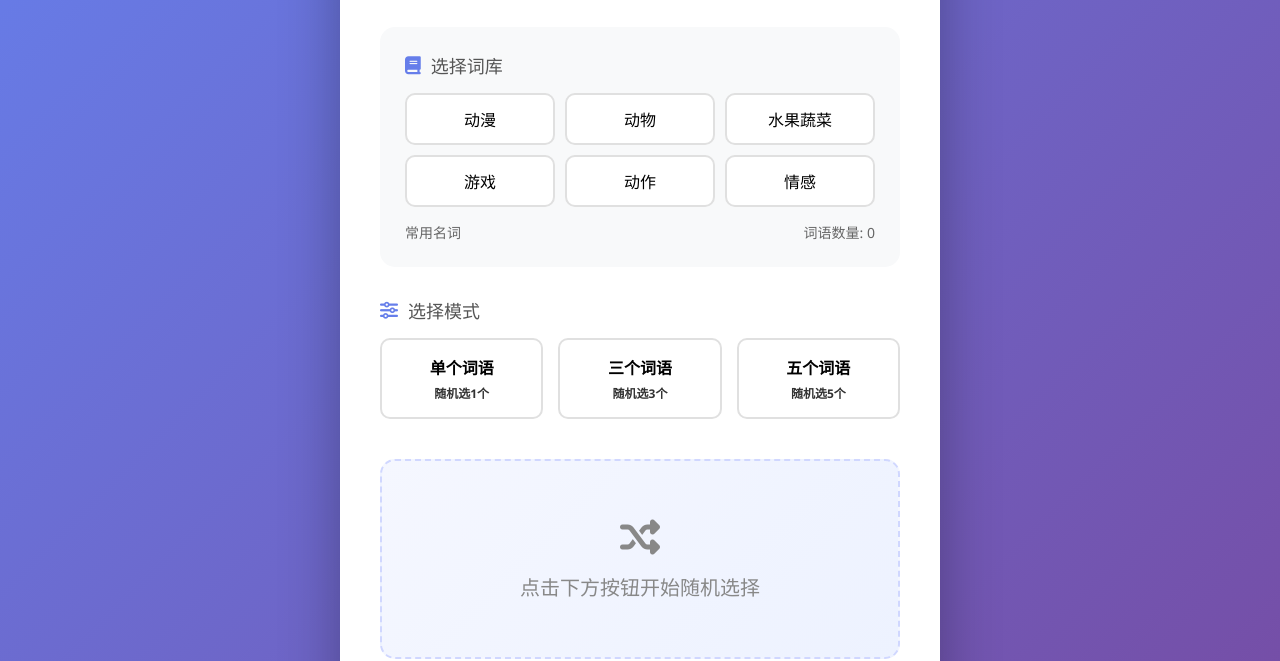
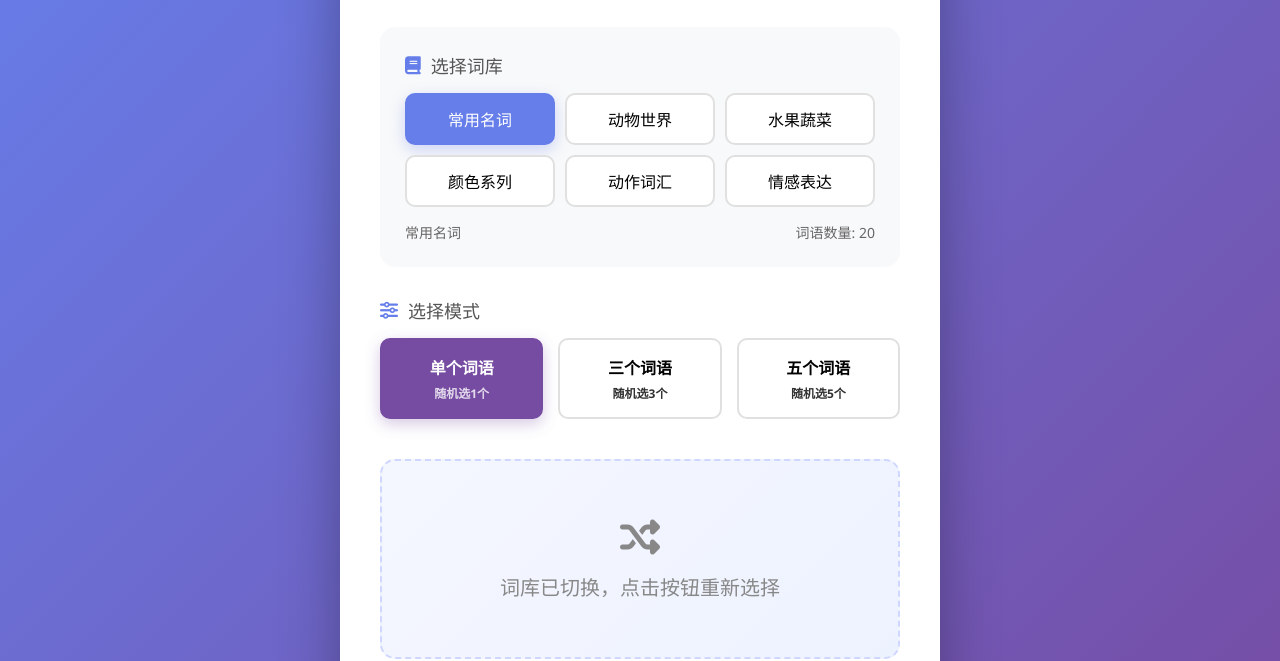
Before and after one commit to chengjoj/-, a plain HTML site: page index.html in a window 1280 px wide. Shown: the part 143-804 px from the top of the page. Drawn offline with Linux system fonts and the light colour scheme.

Commit message:
Update index.html

```diff
--- a/index.html
+++ b/index.html
@@ -360,14 +360,14 @@
     <script>
         // ==================== 词库配置 ====================
         const wordBanks = {
-            '动漫':[
+            '常用名词': [
                 '太阳', '月亮', '星星', '天空', '云朵',
                 '山脉', '河流', '海洋', '森林', '草原',
                 '城市', '乡村', '道路', '桥梁', '建筑',
                 '家庭', '学校', '公园', '商店', '医院'
             ],
 
-            '动物':[
+            '动物世界': [
                 '狮子', '老虎', '大象', '长颈鹿', '斑马',
                 '猴子', '熊猫', '袋鼠', '考拉', '企鹅',
                 '海豚', '鲸鱼', '鲨鱼', '海龟', '章鱼',
@@ -383,14 +383,14 @@
                 '菠菜', '西兰花', '玉米', '青椒', '茄子'
             ],
 
-            '游戏':[
+            '颜色系列': [
                 '红色', '橙色', '黄色', '绿色', '蓝色',
                 '紫色', '粉色', '棕色', '黑色', '白色',
                 '灰色', '金色', '银色', '青色', '琥珀色',
                 '珊瑚色', '米色', '栗色', '藏青色', '天蓝色'
             ],
 
-            '动作': [
+            '动作词汇': [
                 '跑步', '跳跃', '游泳', '飞行', '爬行',
                 '跳舞', '唱歌', '绘画', '写作', '阅读',
                 '思考', '学习', '工作', '休息', '旅行',
@@ -398,7 +398,7 @@
                 '创造', '发明', '发现', '改变', '成长'
             ],
 
-            '情感': [
+            '情感表达': [
                 '快乐', '悲伤', '愤怒', '惊讶', '恐惧',
                 '爱意', '恨意', '希望', '失望', '兴奋',
                 '平静', '焦虑', '紧张', '放松', '幸福',
```
